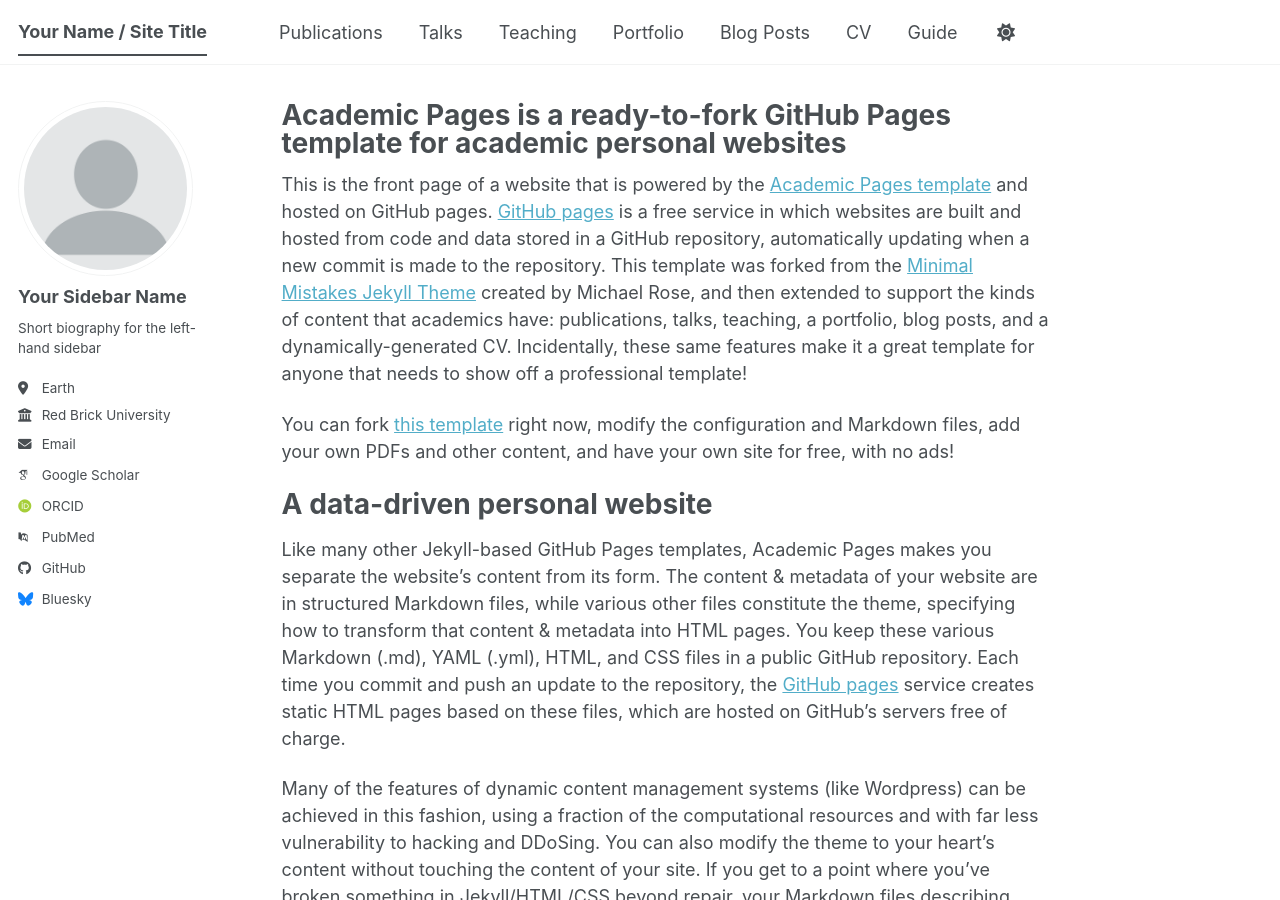
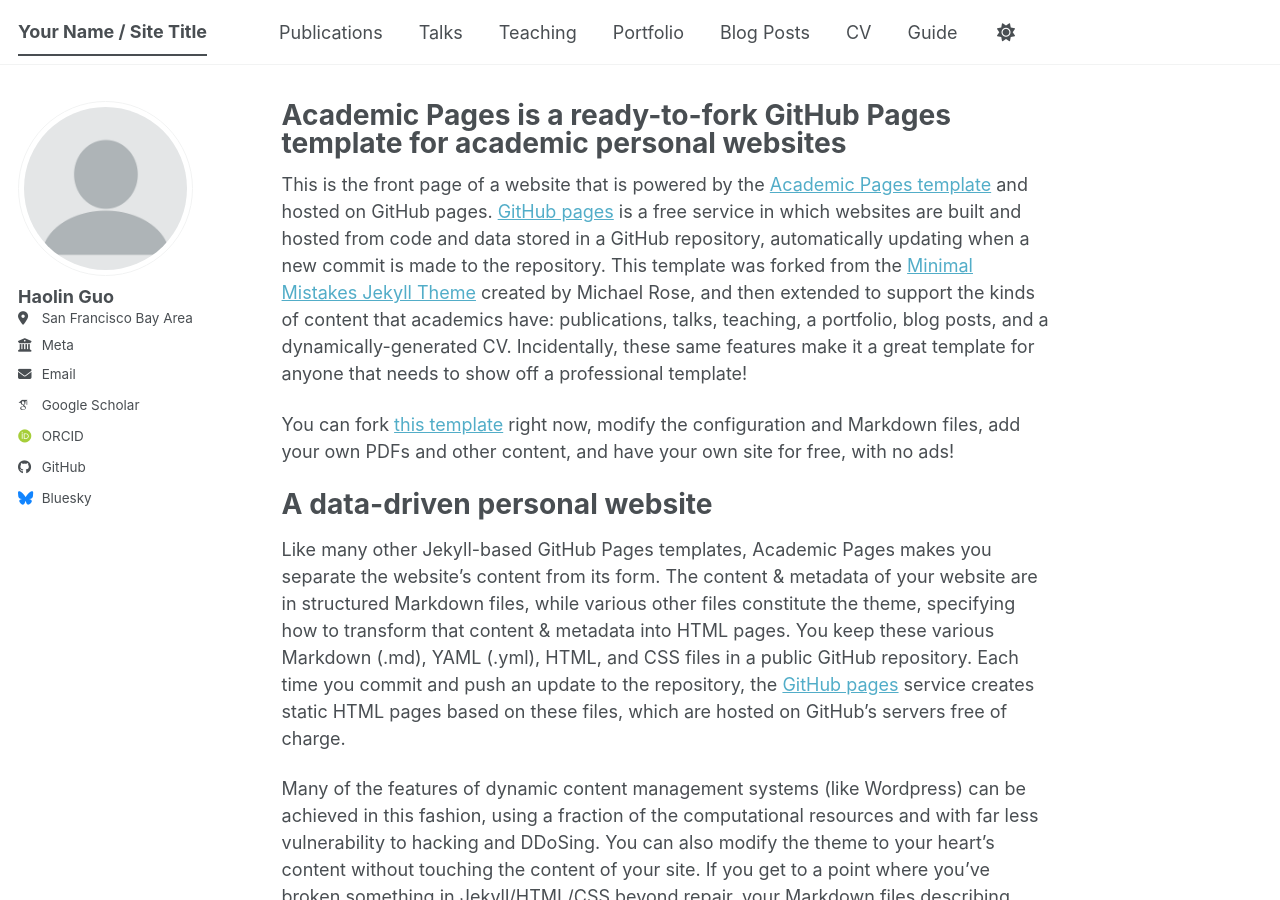
Before and after one commit to garyguo123456789/garyguo123456789.github.io, a Jekyll site: the page built from _pages/about.md, in a window 1280 px wide and 900 px high. Built offline with Jekyll 4.4.1, drawn with Linux system fonts in a browser that asks for light colours; some web fonts are replaced; a script bundle is joined from its source files by our own code; library files that are not in the unit come from our copies.

Commit message:
Update author profile information in _config.yml

```diff
--- a/_config.yml
+++ b/_config.yml
@@ -24,24 +24,24 @@
 author:
   # Biographic information
   avatar           : "profile.png"
-  name             : "Your Sidebar Name"
+  name             : "Haolin Guo"
   pronouns         : # example: "she/her"
-  bio              : "Short biography for the left-hand sidebar"
-  location         : "Earth"
-  employer         : "Red Brick University"
+  bio              :
+  location         : "San Francisco Bay Area"
+  employer         : "Meta"
   uri              : # URL
-  email            : "none@example.org"
+  email            : "hg2691@columbia.edu"
 
   # Academic websites
   academia         : # URL
   arxiv            : # URL - Update with the correct link to your profile
-  googlescholar    : "https://scholar.google.com/citations?user=PS_CX0AAAAAJ"
+  googlescholar    : "https://scholar.google.com/citations?user=U6IoAjQAAAAJ&hl=en"
   inspire-hep      : # URL
   impactstory      : # URL
-  orcid            : "https://orcid.org/yourorcidurl"
+  orcid            : "https://orcid.org/0000-0001-5704-3616"
   semantic         : # URL
   ssrn             : # URL
-  pubmed           : "https://www.ncbi.nlm.nih.gov/pubmed/?term=john+snow"
+  pubmed           :
   researchgate     : # URL
   scopus           : # URL
   zotero           : # URL
```
